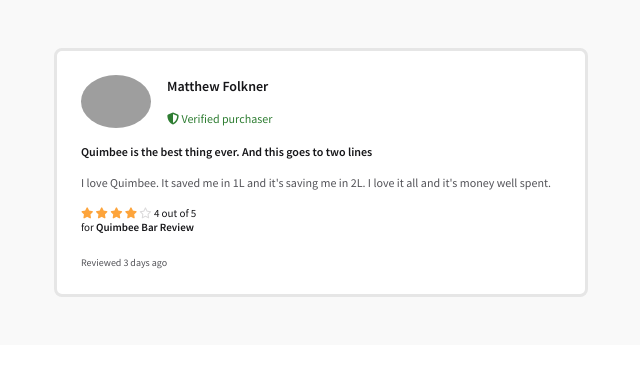
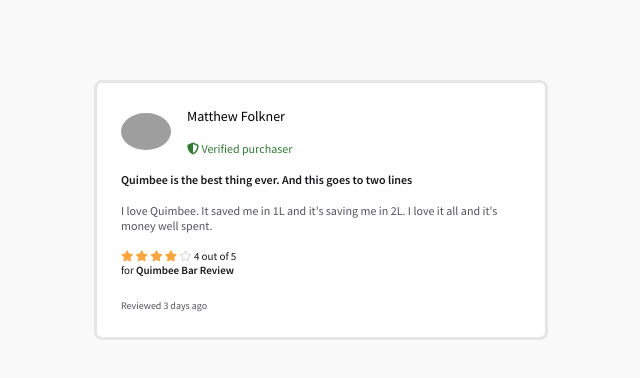
Before and after one commit to Cathella/review-card-component, a plain HTML site: page index.html in a window 1280 px wide. Shown: the whole page, without its empty margins (319-959 px from the left). Drawn offline with Linux system fonts and the light colour scheme; grey boxes are pictures that could not be loaded.

Commit message:
refactor css

```diff
--- a/style.css
+++ b/style.css
@@ -4,15 +4,16 @@
   font-family: "Source Sans Pro", sans-serif;
 }
 
-.container {
-  width: 1200px;
-  margin: 0 auto;
-  padding: 2em 0;
+body {
   background: #f9f9f9;
 }
 
+.container {
+  padding: 4em 0;
+}
+
 .card {
-  width: 40%;
+  width: 400px;
   margin: 1em auto;
   padding: 1.5em;
   background: #ffffff;
@@ -20,25 +21,45 @@
   border-radius: 0.5em;
 }
 
+.reviewer-profile {
+  display: flex;
+  align-items: center;
+}
+
+.reviewer-profile img {
+  border-radius: 50%;
+  width: 50px;
+  margin-right: 16px;
+}
+
 .reviewer-name {
   font-size: 14px;
+}
+
+.review-summary,
+.verified-purchaser,
+.review-description {
+  font-size: 12px;
+}
+
+.review-summary,
+.review-name,
+.strong {
   font-weight: 600;
+}
+
+.review-summary,
+.review-name,
+.star-section {
   color: #161619;
 }
 
 .verified-purchaser {
-  font-size: 12px;
   color: #2e7d32;
 }
 
-.review-summary {
-  font-size: 12px;
-  font-weight: 600;
-  color: #161619;
-}
-
-.review-description {
-  font-size: 12px;
+.review-description,
+.review-time {
   color: #535358;
 }
 
@@ -56,25 +77,14 @@
 
 .star-section {
   font-size: 11px;
-  color: #161619;
-}
-
-.strong {
-  font-weight: 600;
 }
 
 .review-time {
   font-size: 10px;
-  color: #535358;
 }
 
-.reviewer-profile {
-  display: flex;
-  align-items: center;
+@media only screen and (max-width: 992px) {
+  .card {
+    width: 200px;
+  }
 }
-
-.reviewer-profile img {
-  border-radius: 50%;
-  width: 70px;
-  margin-right: 16px;
-}
```
Also changed, not shown: 1 other file.
